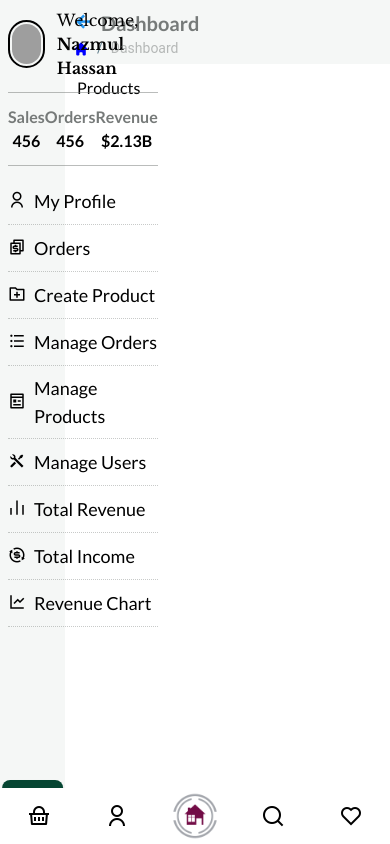
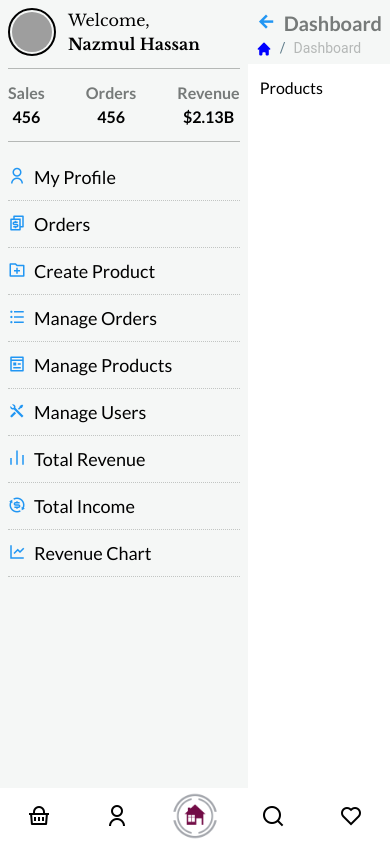
Before and after one commit to Book-Trekker/bookio-client, a React (Create React App) app: page /dashboard/products in a window 390 px wide. Built offline with nearby package versions, Linux system fonts and the light colour scheme; grey boxes are pictures that could not be loaded.

Commit message:
responsive dashboard

```diff
--- a/src/Pages/ManageDashboard/Dashboard/Dashboard.jsx
+++ b/src/Pages/ManageDashboard/Dashboard/Dashboard.jsx
@@ -5,8 +5,8 @@ import { Link, Outlet } from 'react-router-dom'
 export const Dashboard = () => {
   return (
     <section className='w-full h-full'>
-      <div className='grid grid-cols-12'>
-        <div className='relative grid gap-4 col-span-2 bg-[#F5F7F6] h-screen p-2'>
+      <div className='flex'>
+        <div className='relative w-[300px] bg-[#F5F7F6] h-screen p-2'>
           <div>
             <div className='flex items-center gap-x-3 border-b pb-3 border-gray border-opacity-50'>
               <Link to='/'>
@@ -50,55 +50,55 @@ export const Dashboard = () => {
               <ul>
                 <li className='py-2 text-lg border-b-[1px] border-dotted hover:bg-[#00000012] border-gray border-opacity-40 flex items-center gap-x-2'>
                   <span>
-                    <i class='ri-user-line'></i>
+                    <i class='ri-user-line text-blue-500'></i>
                   </span>{' '}
                   My Profile
                 </li>
                 <li className='py-2 text-lg border-b-[1px] border-dotted hover:bg-[#00000012] border-gray border-opacity-40 flex items-center gap-x-2 '>
                   <span>
-                    <i class='ri-currency-line'></i>
+                    <i class='ri-currency-line text-blue-500'></i>
                   </span>{' '}
                   Orders
                 </li>
                 <li className='flex items-center gap-x-2 py-2 text-lg border-b-[1px] border-dotted hover:bg-[#00000012] border-gray border-opacity-40'>
                   <span>
-                    <i class='ri-folder-add-line'></i>
+                    <i class='ri-folder-add-line text-blue-500'></i>
                   </span>{' '}
                   Create Product
                 </li>
                 <li className='flex items-center gap-x-2 py-2 text-lg border-b-[1px] border-dotted hover:bg-[#00000012] border-gray border-opacity-40'>
                   <span>
-                    <i class='ri-list-unordered'></i>
+                    <i class='ri-list-unordered text-blue-500'></i>
                   </span>{' '}
                   Manage Orders
                 </li>
                 <li className='flex items-center gap-x-2 py-2 text-lg border-b-[1px] border-dotted hover:bg-[#00000012] border-gray border-opacity-40'>
                   <span>
-                    <i class='ri-pages-line'></i>
+                    <i class='ri-pages-line text-blue-500'></i>
                   </span>{' '}
                   Manage Products
                 </li>
                 <li className='flex items-center gap-x-2 py-2 text-lg border-b-[1px] border-dotted hover:bg-[#00000012] border-gray border-opacity-40'>
                   <span>
-                    <i class='ri-tools-fill'></i>
+                    <i class='ri-tools-fill text-blue-500'></i>
                   </span>{' '}
                   Manage Users
                 </li>
                 <li className='flex items-center gap-x-2 py-2 text-lg border-b-[1px] border-dotted hover:bg-[#00000012] border-gray border-opacity-40'>
                   <span>
-                    <i class='ri-bar-chart-line'></i>
+                    <i class='ri-bar-chart-line text-blue-500'></i>
                   </span>{' '}
                   Total Revenue
                 </li>
                 <li className='flex items-center gap-x-2 py-2 text-lg border-b-[1px] border-dotted hover:bg-[#00000012] border-gray border-opacity-40'>
                   <span>
-                    <i class='ri-exchange-dollar-line'></i>
+                    <i class='ri-exchange-dollar-line text-blue-500'></i>
                   </span>{' '}
                   Total Income
                 </li>
                 <li className='flex items-center gap-x-2 py-2 text-lg border-b-[1px] border-dotted hover:bg-[#00000012] border-gray border-opacity-40'>
                   <span>
-                    <i class='ri-line-chart-line'></i>
+                    <i class='ri-line-chart-line text-blue-500'></i>
                   </span>{' '}
                   Revenue Chart
                 </li>
@@ -110,7 +110,7 @@ export const Dashboard = () => {
             </Button>
           </div>
         </div>
-        <div className='grid col-span-10 h-screen'>
+        <div className='flex-1 h-screen'>
           <div>
             <div className='bg-[#F5F7F6] h-16 p-2'>
               <h2 className='font-lato font-bold text-xl text-gray flex items-center gap-x-2'>
```
